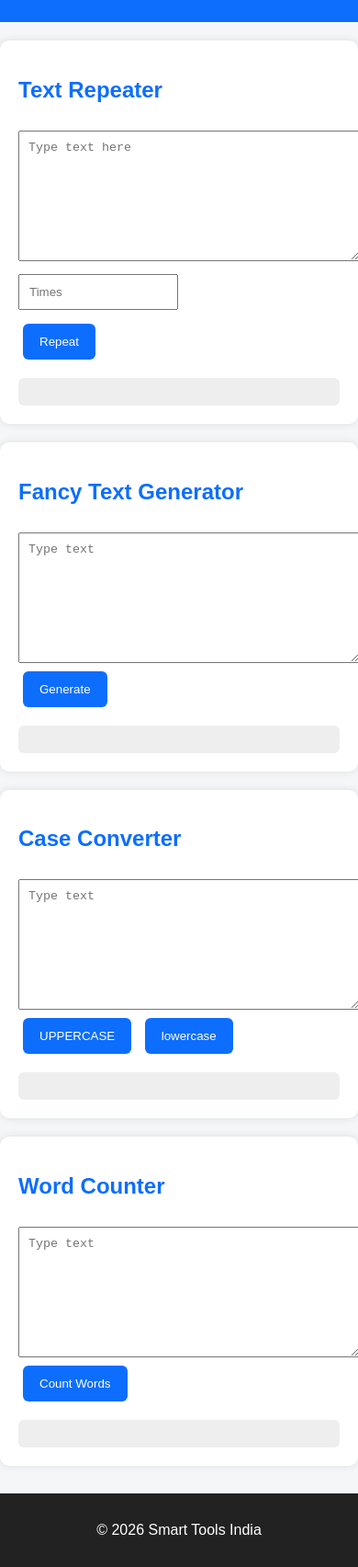
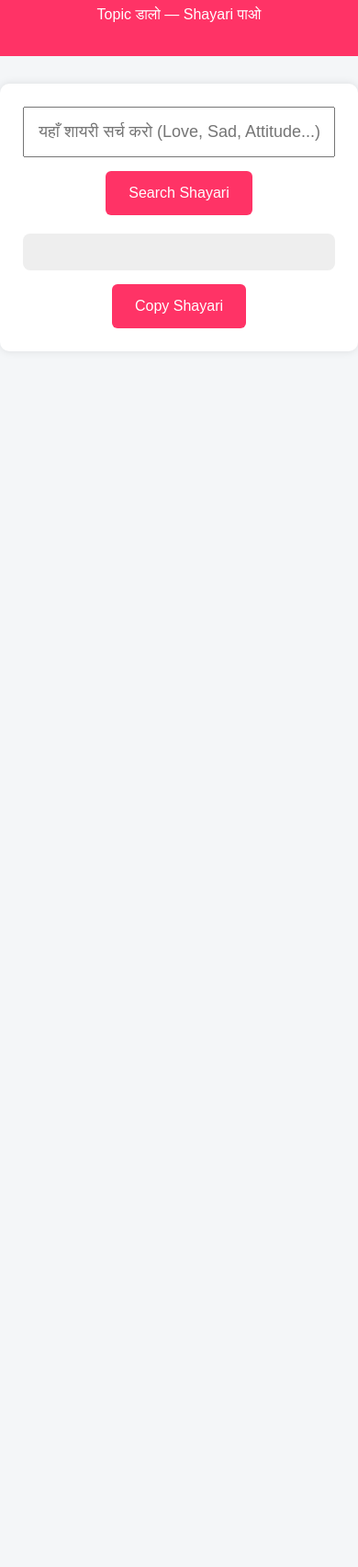
Before and after one commit to rajahribabakumar-hub/Daily-Earning-Hub., a plain HTML site: page index.html in a window 390 px wide. Shown: the part 130-1834 px from the top of the page at 92% size. After the commit the page ends 844 px from the top, so only its background shows below. Drawn offline with Linux system fonts and the light colour scheme.

Commit message:
Update index.html for Shayari Story Generator
Sf l

```diff
--- a/index.html
+++ b/index.html
@@ -1,77 +1,66 @@
 <!DOCTYPE html>
-<html lang="en">
+<html lang="hi">
 <head>
 <meta charset="UTF-8">
 <meta name="viewport" content="width=device-width, initial-scale=1.0">
 
-<title>Smart Tools India — Free Online Text Tools</title>
+<title>Shayari Story Generator — Topic Based Shayari</title>
 
-<meta name="description" content="Free online text tools for mobile users in India. Text repeater, fancy text, case converter and word counter.">
+<meta name="description" content="Search shayari by topic. Love, sad, attitude and more.">
 
 <style>
 body{
-font-family: Arial, sans-serif;
+font-family: Arial;
+background:#f4f6f8;
 margin:0;
-background:#f4f6f8;
+text-align:center;
 }
 
 header{
-background:#0d6efd;
+background:#ff3366;
 color:white;
-text-align:center;
 padding:20px;
 }
 
 .container{
-max-width:900px;
-margin:20px auto;
+max-width:800px;
+margin:30px auto;
 background:white;
-padding:20px;
+padding:25px;
 border-radius:10px;
 box-shadow:0 0 10px rgba(0,0,0,0.1);
 }
 
-textarea{
-width:100%;
-height:120px;
-padding:10px;
-margin-top:10px;
-}
-
 input{
-padding:10px;
-margin:10px 0;
-width:150px;
+width:90%;
+padding:15px;
+font-size:18px;
 }
 
 button{
-padding:12px 18px;
-background:#0d6efd;
+padding:15px 25px;
+background:#ff3366;
 color:white;
 border:none;
 border-radius:6px;
+margin-top:15px;
+font-size:16px;
 cursor:pointer;
-margin:5px;
 }
 
 .result{
-margin-top:15px;
+margin-top:20px;
 background:#eee;
-padding:15px;
-border-radius:6px;
+padding:20px;
+border-radius:8px;
 white-space:pre-wrap;
+font-size:18px;
 }
 
-footer{
-text-align:center;
-background:#222;
-color:white;
-padding:15px;
-margin-top:30px;
-}
-
-h2{
-color:#0d6efd;
+#loading{
+color:#ff3366;
+font-weight:bold;
+margin-top:15px;
 }
 </style>
 </head>
@@ -79,98 +68,78 @@ color:#0d6efd;
 <body>
 
 <header>
-<h1>Smart Tools India</h1>
-<p>Free Online Tools for Everyone</p>
+<h1>Shayari Story Generator</h1>
+<p>Topic डालो — Shayari पाओ</p>
 </header>
 
 <div class="container">
 
-<h2>Text Repeater</h2>
+<input id="topic" placeholder="यहाँ शायरी सर्च करो (Love, Sad, Attitude...)">
 
-<textarea id="text1" placeholder="Type text here"></textarea>
-<input type="number" id="count1" placeholder="Times">
 <br>
-<button onclick="repeatText()">Repeat</button>
 
-<div class="result" id="output1"></div>
+<button onclick="generate()">Search Shayari</button>
+
+<div id="loading"></div>
+
+<div class="result" id="output"></div>
+
+<button onclick="copyText()">Copy Shayari</button>
 
 </div>
 
-
-<div class="container">
-
-<h2>Fancy Text Generator</h2>
-
-<textarea id="text2" placeholder="Type text"></textarea>
-<br>
-<button onclick="fancyText()">Generate</button>
-
-<div class="result" id="output2"></div>
-
-</div>
-
-
-<div class="container">
-
-<h2>Case Converter</h2>
-
-<textarea id="text3" placeholder="Type text"></textarea>
-<br>
-<button onclick="toUpper()">UPPERCASE</button>
-<button onclick="toLower()">lowercase</button>
-
-<div class="result" id="output3"></div>
-
-</div>
-
-
-<div class="container">
-
-<h2>Word Counter</h2>
-
-<textarea id="text4" placeholder="Type text"></textarea>
-<br>
-<button onclick="countWords()">Count Words</button>
-
-<div class="result" id="output4"></div>
-
-</div>
-
-
-<footer>
-<p>© 2026 Smart Tools India</p>
-</footer>
-
-
 <script>
 
-function repeatText(){
-let text=document.getElementById("text1").value;
-let count=document.getElementById("count1").value;
-let result="";
-for(let i=0;i<count;i++){ result+=text+"\n"; }
-document.getElementById("output1").textContent=result;
+const shayari = {
+
+love: [
+"तेरी मुस्कान ही मेरी पहचान है ❤️",
+"तुम मिले तो जिंदगी मिल गई 💕",
+"तुम हो तो हर पल खास है 💖"
+],
+
+sad: [
+"कुछ लोग याद बनकर रह जाते हैं 💔",
+"खामोशी भी दर्द बयान करती है 😢",
+"दिल टूटा है मगर मुस्कुरा रहे हैं 😔"
+],
+
+attitude: [
+"हमसे जलने वाले भी कमाल करते हैं 😎",
+"जो हमसे टकराएगा वो मिट जाएगा 🔥",
+"हम अपने दम पर चलते हैं 💪"
+]
+
+};
+
+function generate(){
+
+let topic = document.getElementById("topic").value.toLowerCase();
+
+document.getElementById("output").textContent = "";
+document.getElementById("loading").textContent = "Searching... Please wait ⏳";
+
+setTimeout(() => {
+
+document.getElementById("loading").textContent = "";
+
+if(shayari[topic]){
+let list = shayari[topic];
+let text = list[Math.floor(Math.random()*list.length)];
+document.getElementById("output").textContent = text;
+}else{
+document.getElementById("output").textContent =
+"इस टॉपिक पर शायरी नहीं मिली 😔";
 }
 
-function fancyText(){
-let text=document.getElementById("text2").value;
-document.getElementById("output2").textContent=text.split('').join(' ');
+}, 2000);
+
 }
 
-function toUpper(){
-let text=document.getElementById("text3").value;
-document.getElementById("output3").textContent=text.toUpperCase();
-}
-
-function toLower(){
-let text=document.getElementById("text3").value;
-document.getElementById("output3").textContent=text.toLowerCase();
-}
-
-function countWords(){
-let text=document.getElementById("text4").value.trim();
-let words=text.split(/\s+/).length;
-document.getElementById("output4").textContent="Words: "+words;
+function copyText(){
+let text = document.getElementById("output").textContent;
+navigator.clipboard.writeText(text);
+alert("Copied!");
 }
 
 </script>
```
